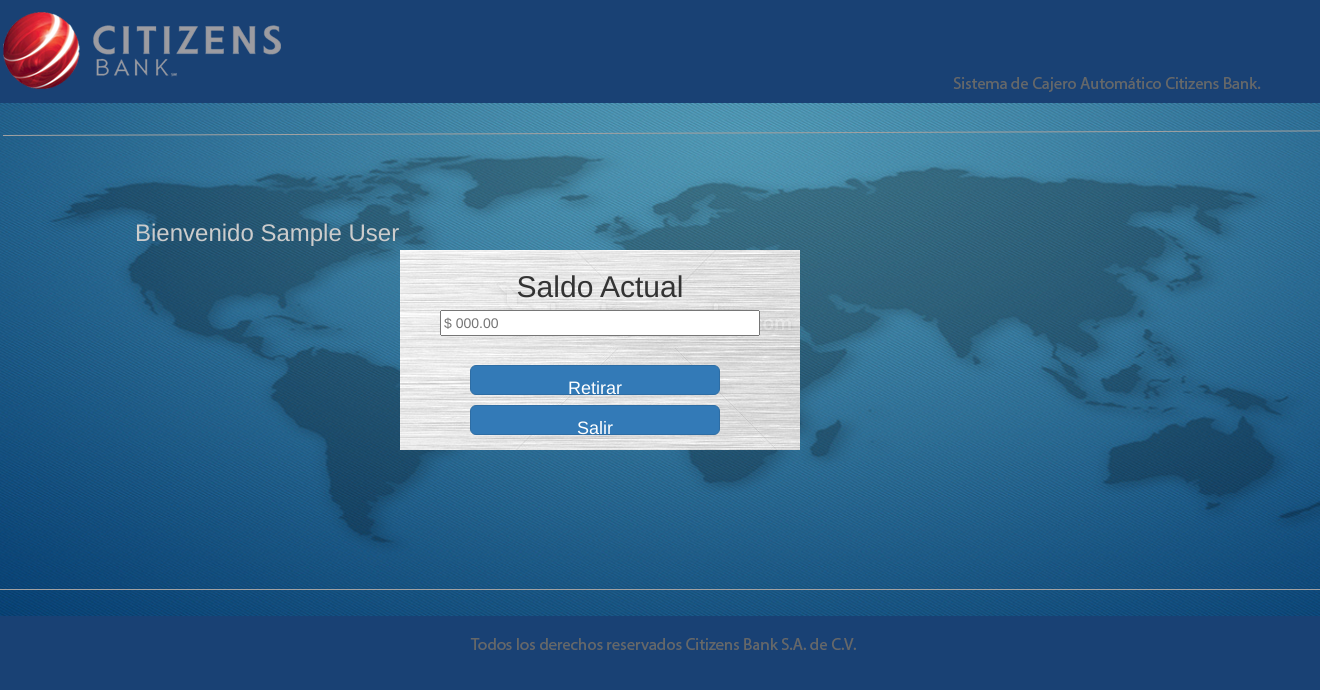
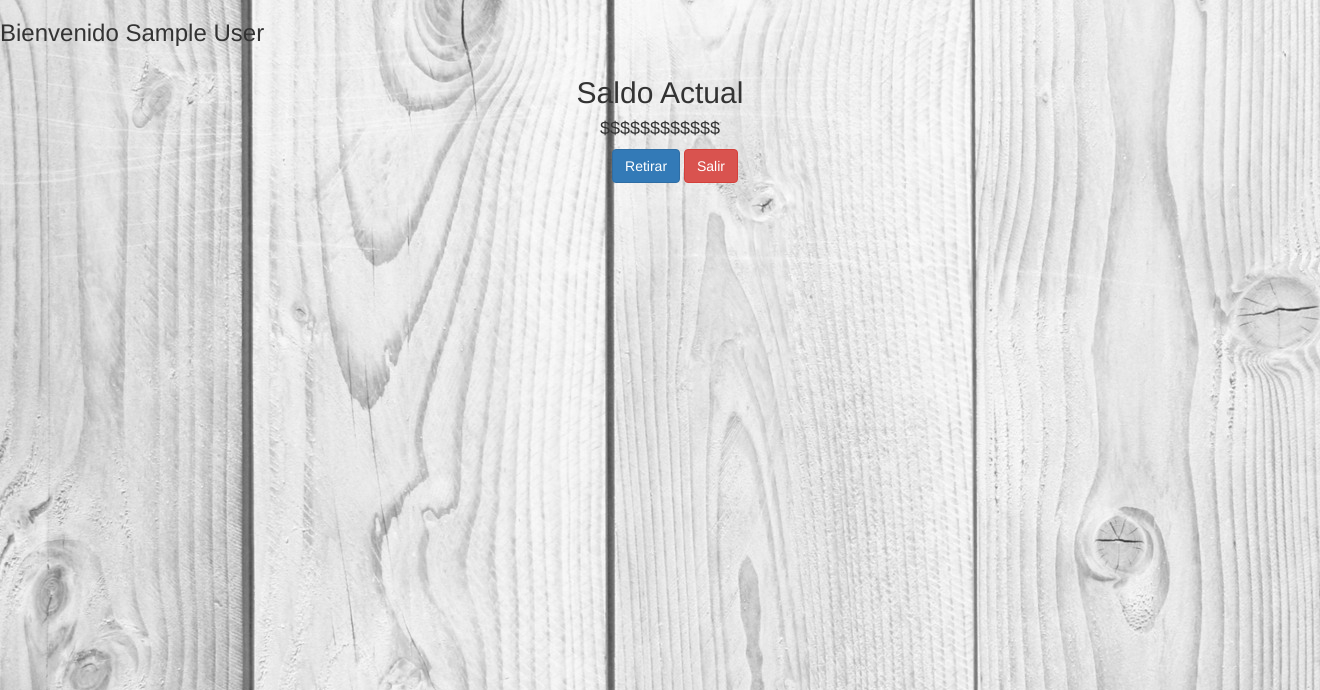
Before and after one commit to JoseCardonaFigueroa/ATM, a Django app: page / in a window 1320 px wide. Shown: the top 690 px of the page. Run offline with Django 3.2, Linux system fonts and the light colour scheme; the visitor is signed in with stand-in values (Sample User, id 1); some libraries are stand-ins or nearby versions.

Commit message:
Carga de templates

```diff
--- a/retiro/urls.py
+++ b/retiro/urls.py
@@ -5,4 +5,5 @@ from django.contrib.auth import views as auth_views
 urlpatterns = [
     url('^', include('django.contrib.auth.urls')),
     url(r'^$','retiro.views.hola'),
+    url(r'^retiro/$','retiro.views.retiro')
 ]
--- a/retiro/views.py
+++ b/retiro/views.py
@@ -7,6 +7,9 @@ from django.template import RequestContext
 
 @login_required
 def hola(request):
-
     return render_to_response('retiro/index.html',
                                 context_instance=RequestContext(request, {}))
+@login_required
+def retiro(request):
+    return render_to_response('retiro/retiro.html',
+                                context_instance=RequestCOntext(request, {}))
--- a/templates/base.html
+++ b/templates/base.html
@@ -7,9 +7,8 @@
   <link rel="stylesheet" type="text/css" href="{% static 'css/bootstrap.min.css' %}">
 </head>
 <script src="{% static 'js/angular.min.js'%}"></script>
-  <body  BACKGROUND="{% static 'img/fondo.png'%}">
+<body  BACKGROUND="{% static 'img/fondo.jpg'%}">
   {%block content%}
-
   {% endblock %}
 </body>
 </html>
--- a/templates/retiro/index.html
+++ b/templates/retiro/index.html
@@ -1,16 +1,14 @@
 {% extends 'base.html'%}
 {%block title%} Retiros{%endblock%}
 {% block content%}
-<div class="container" style="position:absolute; top:200px; left:120px; color:#CCCCCC;">
- <h3>Bienvenido {{request.user.first_name}}  {{request.user.last_name}}</h3>
+<h3>Bienvenido {{request.user.first_name}}  {{request.user.last_name}}</h3>
+
+<div class="container" align="center">
+  <h2 align ="center">Saldo Actual</h2>
+  <h4 align ="center">$$$$$$$$$$$$</h4>
+  <div class="container" align="center">
+  <a class="btn btn-primary" href="/retiro/">Retirar</a>
+  <a class="btn btn-danger">Salir</a>
 </div>
-
-  <div class="container">
-    <form name="form1" method="post" action="" class="form-signin" style="position:absolute; top:250px; left:400px; width:400px; height:200px; background: url('img/metal.jpg') top left no-repeat;">
-      <h2 class="form-signin-heading" align ="center">Saldo Actual</h2>
-      <input type="text" name="usuario" class="input-block-level" placeholder="$ 000.00" autocomplete="off" style="position:absolute; top:60px; left:40px; width:320px;">
-      <button class="btn btn-primary btn-lg btn-block" type="submit" style="position:absolute; top:115px; left:70px; width:250px; height:30px;">Retirar</button>
-      <button class="btn btn-primary btn-lg btn-block" type="submit" style="position:absolute; top:150px; left:70px; width:250px; height:30px;">Salir</button>
-     </form>
-  </div>
+</div>
 {% endblock %}
```
Also changed, not shown: templates/retiro/retiro.html (added, +46 -0 lines), static/img/fondo.jpg (added). Lines whose indentation alone changed are shown as unchanged.
